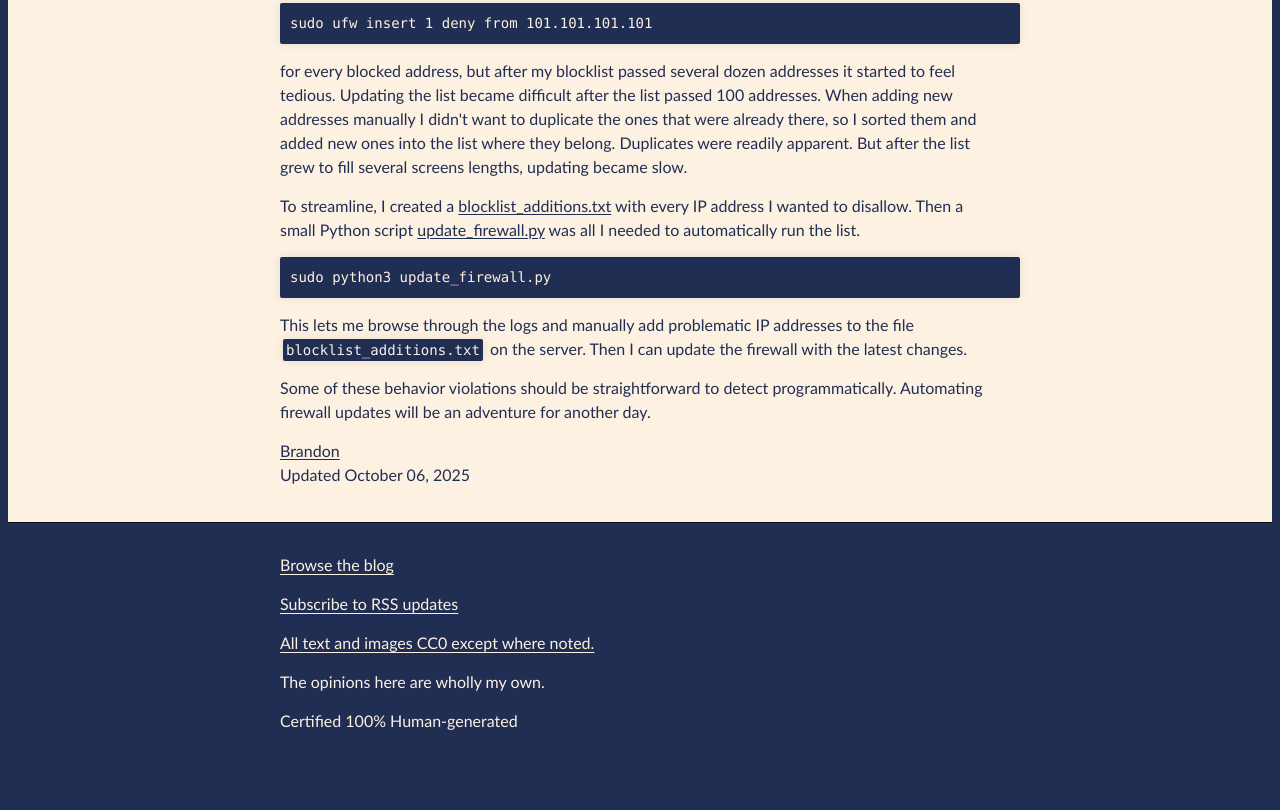
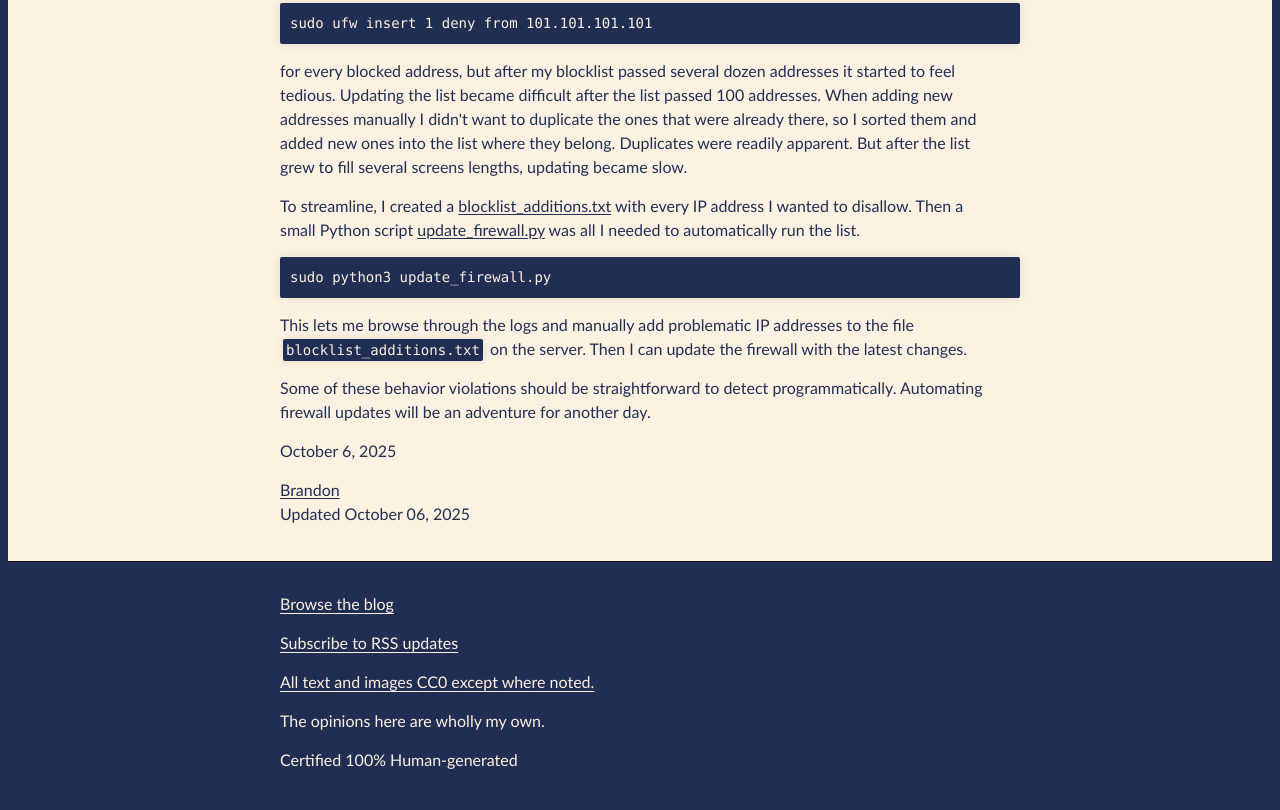
Before and after one commit to brohrer/brandonrohrer.com, a plain HTML site: page html/hosting5.html in a window 1280 px wide. Shown: the part 8139-8949 px from the top of the page. Before the commit the page ends 8915 px from the top, so only its background shows below. Drawn offline with Linux system fonts and the light colour scheme.

```diff
--- a/html/hosting5.html
+++ b/html/hosting5.html
@@ -470,6 +470,10 @@
 for another day.
 </p>
 
+<p>
+October 6, 2025
+</p>
+
         <script src="javascripts/blog_signature.js"></script>
       </section>
     </div>
```
Also changed, not shown: 1 other file.
